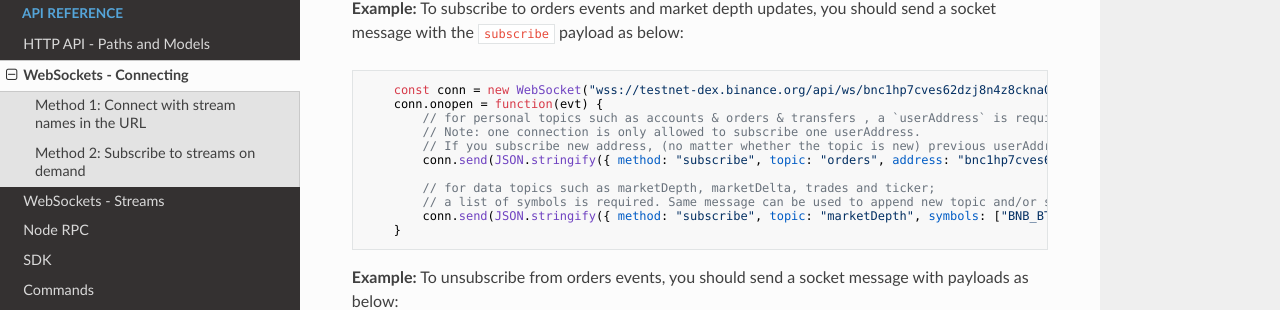
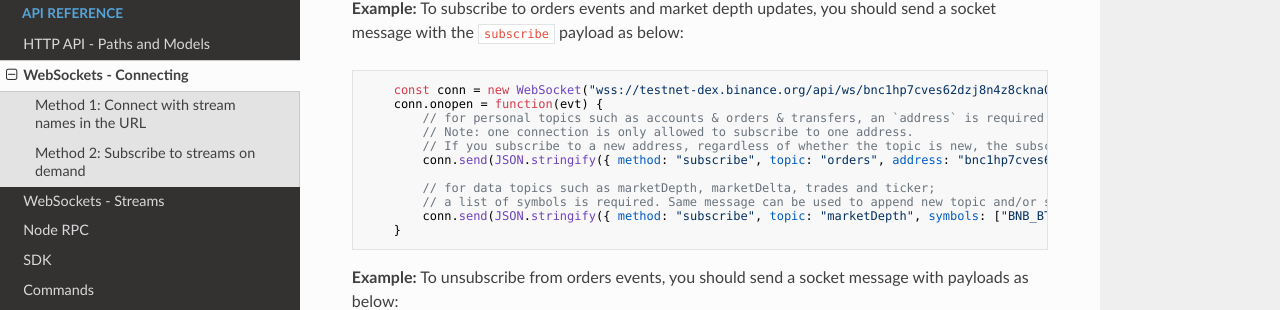
Before and after one commit to yash-sharma1/docs-site, an MkDocs documentation site: the page built from docs/api-reference/dex-api/ws-connection.md, in a window 1280 px wide and 900 px high, scrolled down 1379 px. Shown: the part 149-459 px from the top of the window. Built offline with MkDocs 1.6.1, drawn with Linux system fonts in a browser that asks for light colours; nearby versions of some CDN libraries.

Commit message:
Update ws-connection.md

````diff
--- a/docs/api-reference/dex-api/ws-connection.md
+++ b/docs/api-reference/dex-api/ws-connection.md
@@ -65,9 +65,9 @@ After connecting successfully you can subscribe/unsubscribe to different topics.
 ```javascript
     const conn = new WebSocket("wss://testnet-dex.binance.org/api/ws/bnc1hp7cves62dzj8n4z8ckna0d3t6zd7z2zcj6gtq");
     conn.onopen = function(evt) {
-        // for personal topics such as accounts & orders & transfers , a `userAddress` is required
-        // Note: one connection is only allowed to subscribe one userAddress.
-        // If you subscribe new address, (no matter whether the topic is new) previous userAddress subscriptions would be removed
+        // for personal topics such as accounts & orders & transfers, an `address` is required
+        // Note: one connection is only allowed to subscribe to one address.
+        // If you subscribe to a new address, regardless of whether the topic is new, the subscriptions for the previous addresses will be removed.
         conn.send(JSON.stringify({ method: "subscribe", topic: "orders", address: "bnc1hp7cves62dzj8n4z8ckna0d3t6zd7z2zcj6gtq" }));
 
         // for data topics such as marketDepth, marketDelta, trades and ticker;
````
